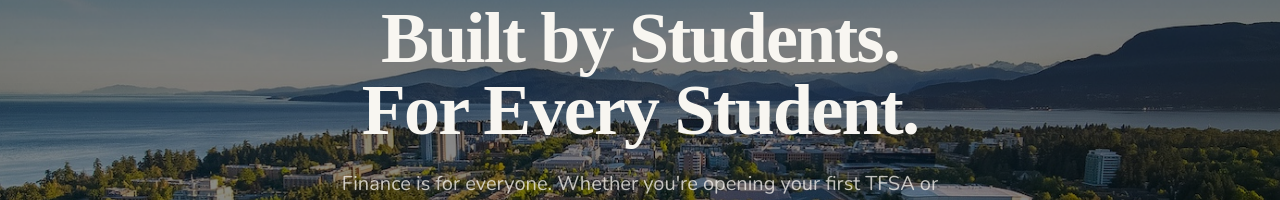
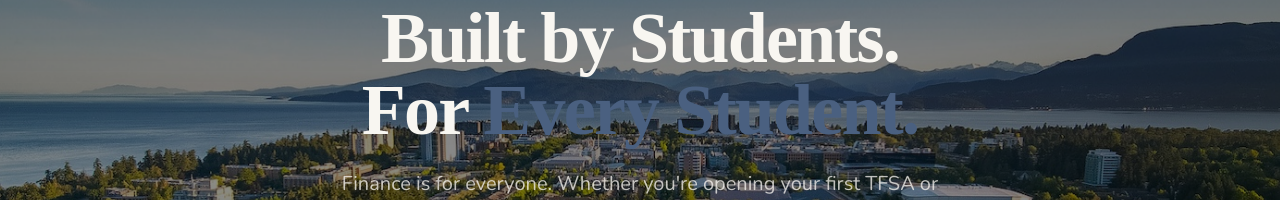
Before and after one commit to matthewn-g/CFN-website, a Next.js app: page / in a window 1280 px wide. Shown: the part 218-418 px from the top of the page. Built offline with nearby package versions, Linux system fonts and the light colour scheme; no server answers.

Commit message:
hero tagline every student colour change

```diff
--- a/src/components/home/HeroSection.tsx
+++ b/src/components/home/HeroSection.tsx
@@ -21,7 +21,7 @@ export default function HeroSection() {
         <h1 className="text-5xl sm:text-6xl lg:text-7xl font-black text-cfn-cream leading-tight tracking-tight max-w-4xl mx-auto text-balance animate-slide-up">
           Built by Students.
           <br />
-          <span className="text-cfn-cream">For Every Student.</span>
+          For <span style={{ color: "#4A6080" }}>Every Student.</span>
         </h1>
 
         {/* Subheading */}
```
